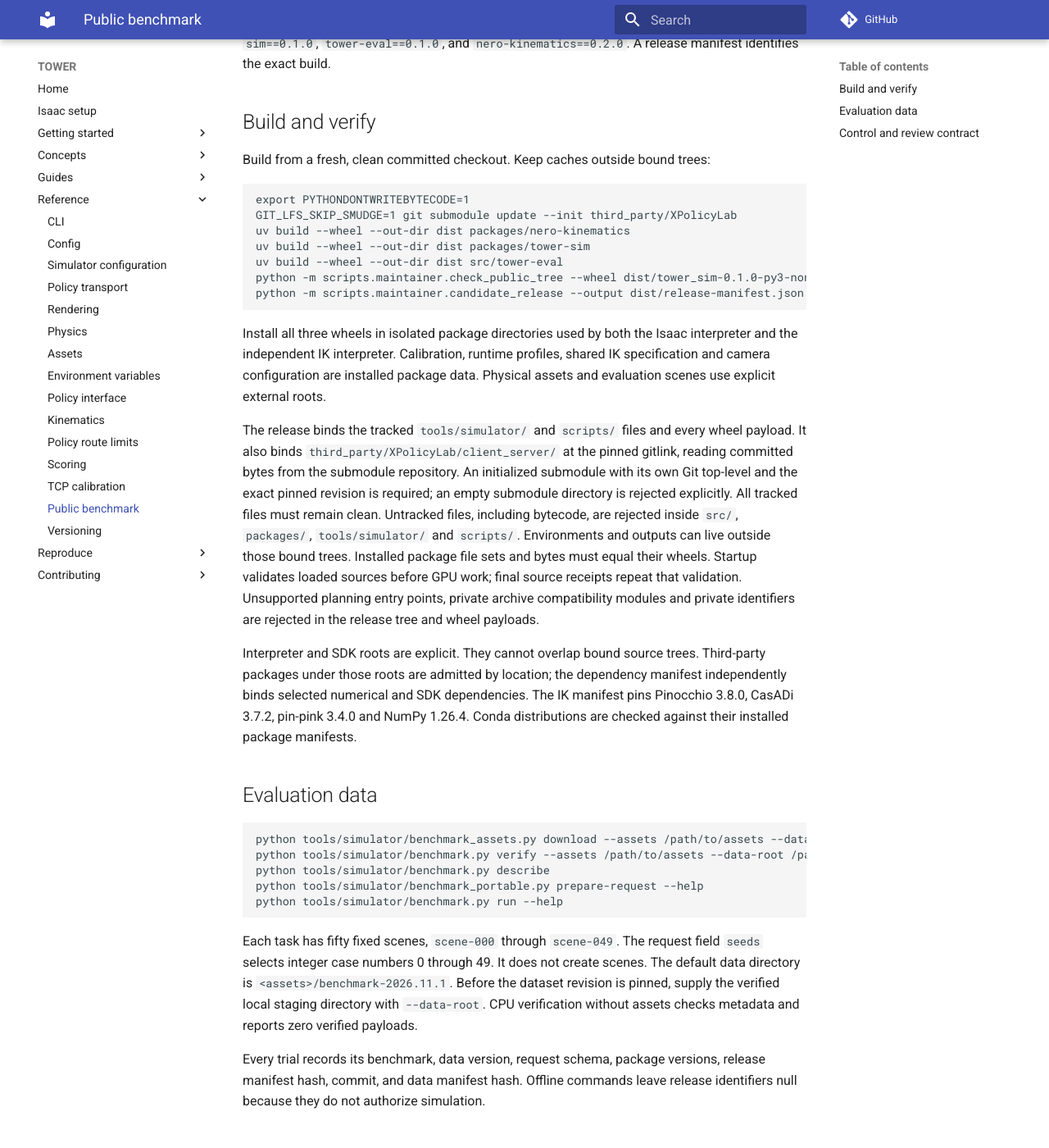
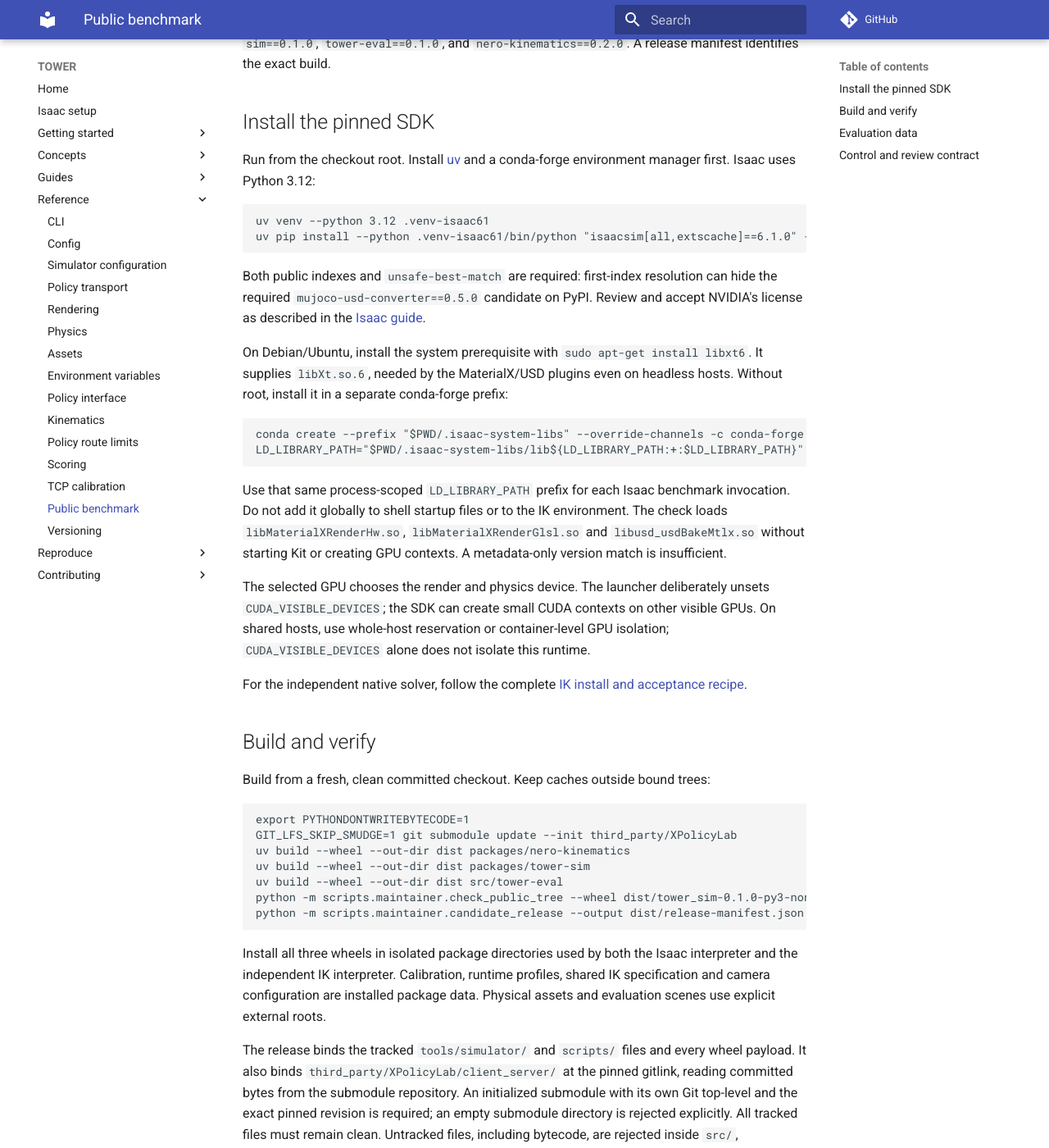
Before and after one commit to tower-benchmark/TOWER, an MkDocs documentation site: the page built from docs/reference/bench-public.md, in a window 1280 px wide and 1400 px high, scrolled down 191 px. Shown: the whole window at 82% size. Built offline with MkDocs 1.6.1 and Material for MkDocs 9.7.7, drawn with Linux system fonts in a browser that asks for light colours; comment, search, counter and statistics services are not loaded; some of the changed text lies outside the part shown.

Commit message:
fix(install): document pinned SDK and IK setup with native checks [skip ci]

````diff
--- a/docs/guides/evaluate-a-policy.md
+++ b/docs/guides/evaluate-a-policy.md
@@ -15,15 +15,13 @@ uv run python tools/simulator/benchmark_assets.py download --assets /path/to/ass
 
 This downloads physical assets and calls `tower_sim.bench.data_release.download`
 for evaluation data, stored by default in `/path/to/assets/benchmark-2026.11.1`.
-The data locator still awaits owner pinning. Until it is pinned, the command
-fails with `data release not yet pinned; pass --data-root <dir>`.
-Obtain the exact release directory from the owner; do not substitute scene files.
-With that directory already available, use:
+The default is an anonymous, pinned and verified download from TOWER-Assets
+at revision `d78e4ac0b2bfc1e10a15d31ac7e7d723be2764f1` (tag `benchmark-2026.11.1`), as recorded in the release lock.
+No token or login is needed. Verify an existing download without network access:
 
 ```sh
-uv run python tools/simulator/benchmark_assets.py download --assets /path/to/assets --data-root /path/to/benchmark-2026.11.1
-uv run python tools/simulator/benchmark_assets.py verify --assets /path/to/assets --data-root /path/to/benchmark-2026.11.1
-uv run python tools/simulator/benchmark.py verify --benchmark 2026.11.1 --assets /path/to/assets --data-root /path/to/benchmark-2026.11.1
+uv run python tools/simulator/benchmark_assets.py verify --assets /path/to/assets
+uv run python tools/simulator/benchmark.py verify --benchmark 2026.11.1 --assets /path/to/assets
 ```
 
 With `--data-root`, download fetches physical assets and verifies the existing
--- a/docs/reference/bench-public.md
+++ b/docs/reference/bench-public.md
@@ -4,6 +4,43 @@ The public runtime uses `tower_sim.bench`, benchmark `2026.11.1`, data version
 `benchmark-2026.11.1`, and request schema `tower-public-benchmark-v2`.
 The three wheels are `tower-sim==0.1.0`, `tower-eval==0.1.0`, and
 `nero-kinematics==0.2.0`. A release manifest identifies the exact build.
+
+## Install the pinned SDK
+
+Run from the checkout root. Install [uv](https://docs.astral.sh/uv/) and a
+conda-forge environment manager first. Isaac uses Python 3.12:
+
+```sh
+uv venv --python 3.12 .venv-isaac61
+uv pip install --python .venv-isaac61/bin/python "isaacsim[all,extscache]==6.1.0" --default-index https://pypi.org/simple --index https://pypi.nvidia.com --index-strategy unsafe-best-match
+```
+
+Both public indexes and `unsafe-best-match` are required: first-index resolution
+can hide the required `mujoco-usd-converter==0.5.0` candidate on PyPI.
+Review and accept NVIDIA's license as described in the [Isaac guide](../isaac-sim.md).
+
+On Debian/Ubuntu, install the system prerequisite with `sudo apt-get install libxt6`.
+It supplies `libXt.so.6`, needed by the MaterialX/USD plugins even on headless hosts.
+Without root, install it in a separate conda-forge prefix:
+
+```sh
+conda create --prefix "$PWD/.isaac-system-libs" --override-channels -c conda-forge xorg-libxt -y
+LD_LIBRARY_PATH="$PWD/.isaac-system-libs/lib${LD_LIBRARY_PATH:+:$LD_LIBRARY_PATH}" uv run python tools/simulator/benchmark.py check-environment --isaac-python .venv-isaac61/bin/python
+```
+
+Use that same process-scoped `LD_LIBRARY_PATH` prefix for each Isaac benchmark
+invocation. Do not add it globally to shell startup files or to the IK environment.
+The check loads `libMaterialXRenderHw.so`, `libMaterialXRenderGlsl.so` and
+`libusd_usdBakeMtlx.so` without starting Kit or creating GPU contexts.
+A metadata-only version match is insufficient.
+
+The selected GPU chooses the render and physics device. The launcher deliberately
+unsets `CUDA_VISIBLE_DEVICES`; the SDK can create small CUDA contexts on other
+visible GPUs. On shared hosts, use whole-host reservation or container-level GPU
+isolation; `CUDA_VISIBLE_DEVICES` alone does not isolate this runtime.
+
+For the independent native solver, follow the complete
+[IK install and acceptance recipe](kinematics.md#install-and-check).
 
 ## Build and verify
 
@@ -45,7 +82,7 @@ Conda distributions are checked against their installed package manifests.
 ## Evaluation data
 
 ```sh
-python tools/simulator/benchmark_assets.py download --assets /path/to/assets --data-root /path/to/benchmark-2026.11.1
+python tools/simulator/benchmark_assets.py download --assets /path/to/assets
 python tools/simulator/benchmark.py verify --assets /path/to/assets --data-root /path/to/benchmark-2026.11.1
 python tools/simulator/benchmark.py describe
 python tools/simulator/benchmark_portable.py prepare-request --help
@@ -54,8 +91,8 @@ python tools/simulator/benchmark.py run --help
 
 Each task has fifty fixed scenes, `scene-000` through `scene-049`. The request
 field `seeds` selects integer case numbers 0 through 49. It does not create scenes.
-The default data directory is `<assets>/benchmark-2026.11.1`. Before the dataset
-revision is pinned, supply the verified local staging directory with `--data-root`.
+The default data directory is `<assets>/benchmark-2026.11.1`. Downloads use the anonymous pinned TOWER-Assets revision in the release lock.
+Use `--data-root` only to verify an existing evaluation-data directory.
 CPU verification without assets checks metadata and reports zero verified payloads.
 
 Every trial records its benchmark, data version, request schema, package versions,
````
Also changed, not shown: docs/reference/kinematics.md (+29 -7 lines), 8 other files.
